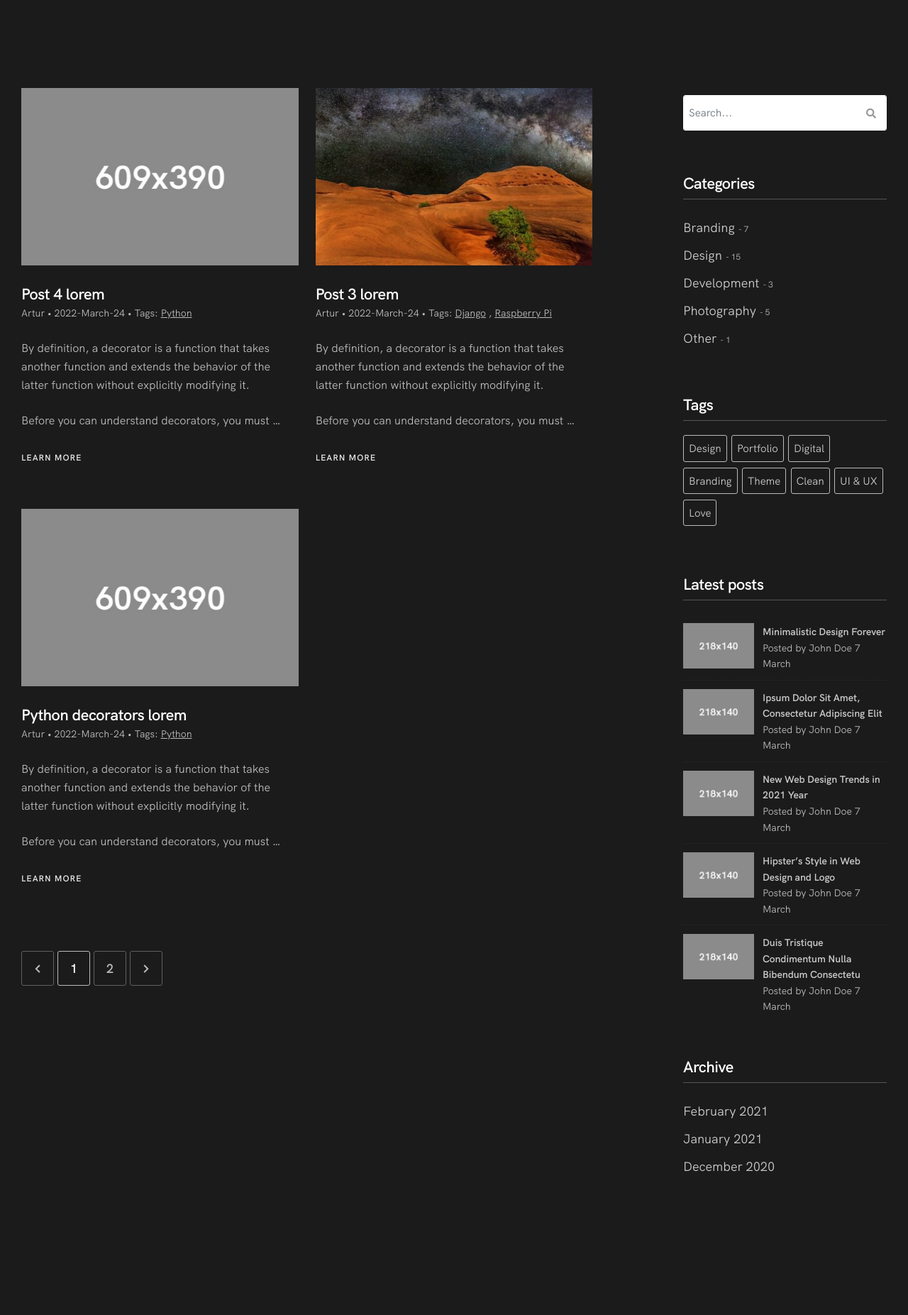
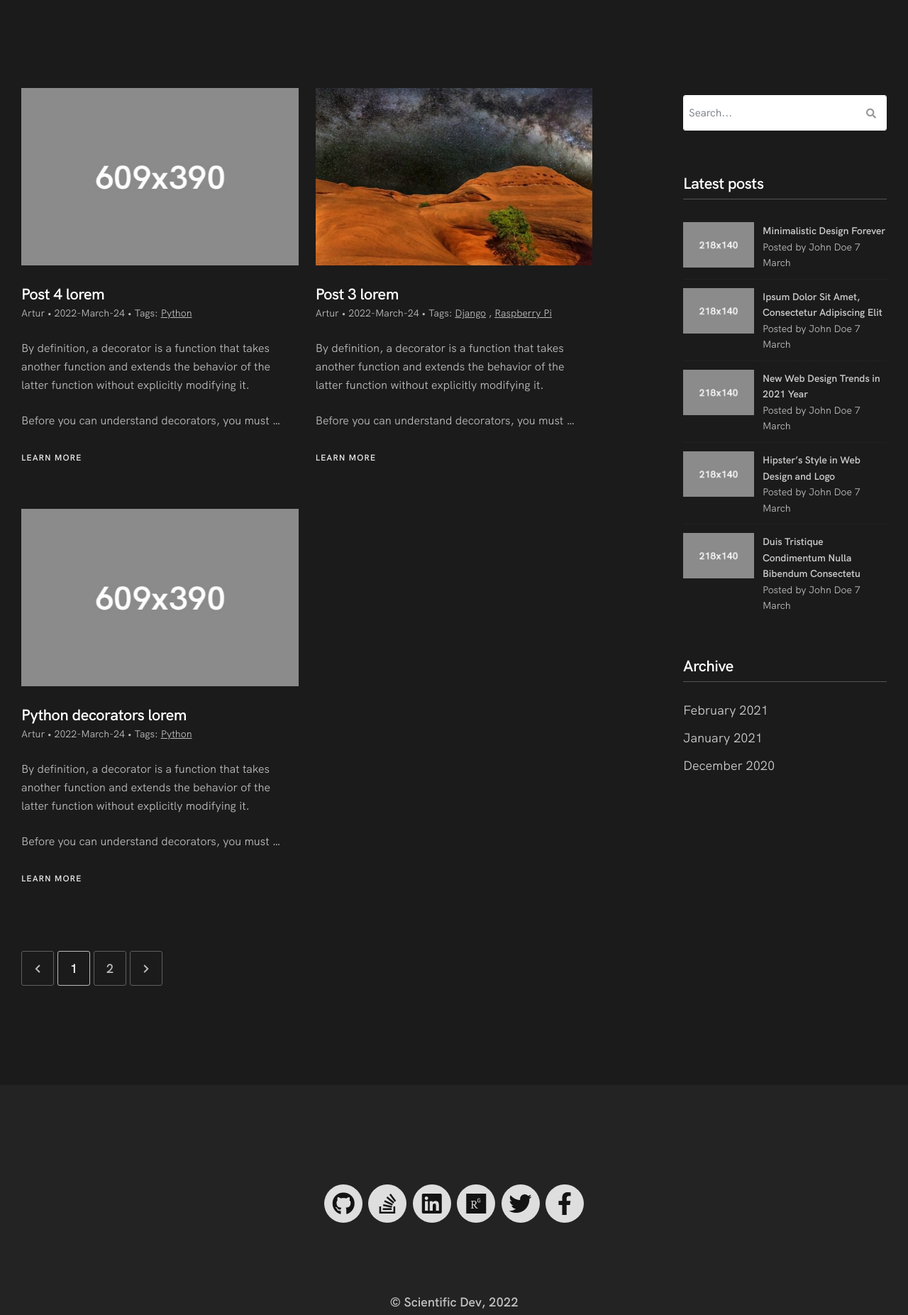
Before and after one commit to zacniewski/scientificdev, a Django app: page /blog/ in a window 1280 px wide. Shown: the part 439-2292 px from the top of the page at 71% size. Run offline with Django 3.2, Linux system fonts and the light colour scheme; data comes from the database, SQL or seed files in the repository; both versions use the stored data as it was after the commit; parts of the project's set-up code (start-up, migrations or seed data) failed here and were passed over; some libraries are stand-ins or nearby versions.

```diff
--- a/templates/blog/list.html
+++ b/templates/blog/list.html
@@ -129,70 +129,6 @@
                                 <!-- Widget -->
                                 <div class="widget">
 
-                                    <h3 class="widget-title">Categories</h3>
-
-                                    <div class="widget-body">
-                                        <ul class="clearlist widget-menu">
-                                            <li>
-                                                <a href="#" title="">Branding</a>
-                                                <small>
-                                                    - 7
-                                                </small>
-                                            </li>
-                                            <li>
-                                                <a href="#" title="">Design</a>
-                                                <small>
-                                                    - 15
-                                                </small>
-                                            </li>
-                                            <li>
-                                                <a href="#" title="">Development</a>
-                                                <small>
-                                                    - 3
-                                                </small>
-                                            </li>
-                                            <li>
-                                                <a href="#" title="">Photography</a>
-                                                <small>
-                                                    - 5
-                                                </small>
-                                            </li>
-                                            <li>
-                                                <a href="#" title="">Other</a>
-                                                <small>
-                                                    - 1
-                                                </small>
-                                            </li>
-                                        </ul>
-                                    </div>
-
-                                </div>
-                                <!-- End Widget -->
-
-                                <!-- Widget -->
-                                <div class="widget">
-
-                                    <h3 class="widget-title">Tags</h3>
-
-                                    <div class="widget-body">
-                                        <div class="tags">
-                                            <a href="">Design</a>
-                                            <a href="">Portfolio</a>
-                                            <a href="">Digital</a>
-                                            <a href="">Branding</a>
-                                            <a href="">Theme</a>
-                                            <a href="">Clean</a>
-                                            <a href="">UI & UX</a>
-                                            <a href="">Love</a>
-                                        </div>
-                                    </div>
-
-                                </div>
-                                <!-- End Widget -->
-
-                                <!-- Widget -->
-                                <div class="widget">
-
                                     <h3 class="widget-title">Latest posts</h3>
 
                                     <div class="widget-body">
```
Also changed, not shown: templates/blog/detail.html (+8 -3 lines), db.sqlite3.
